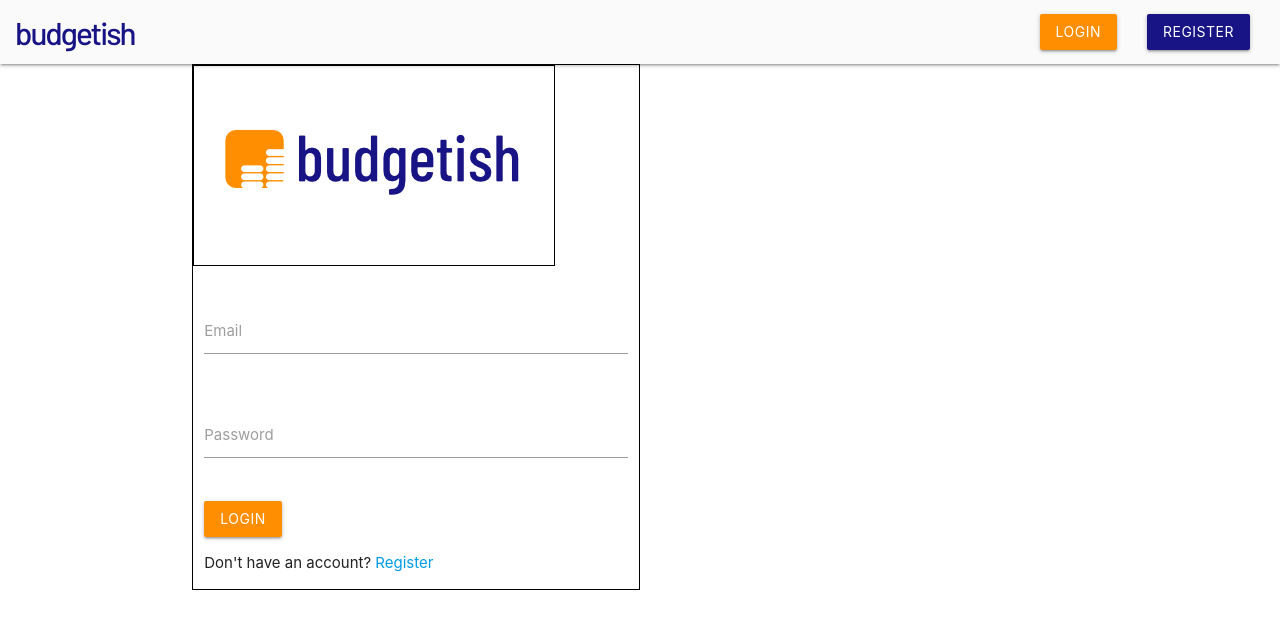
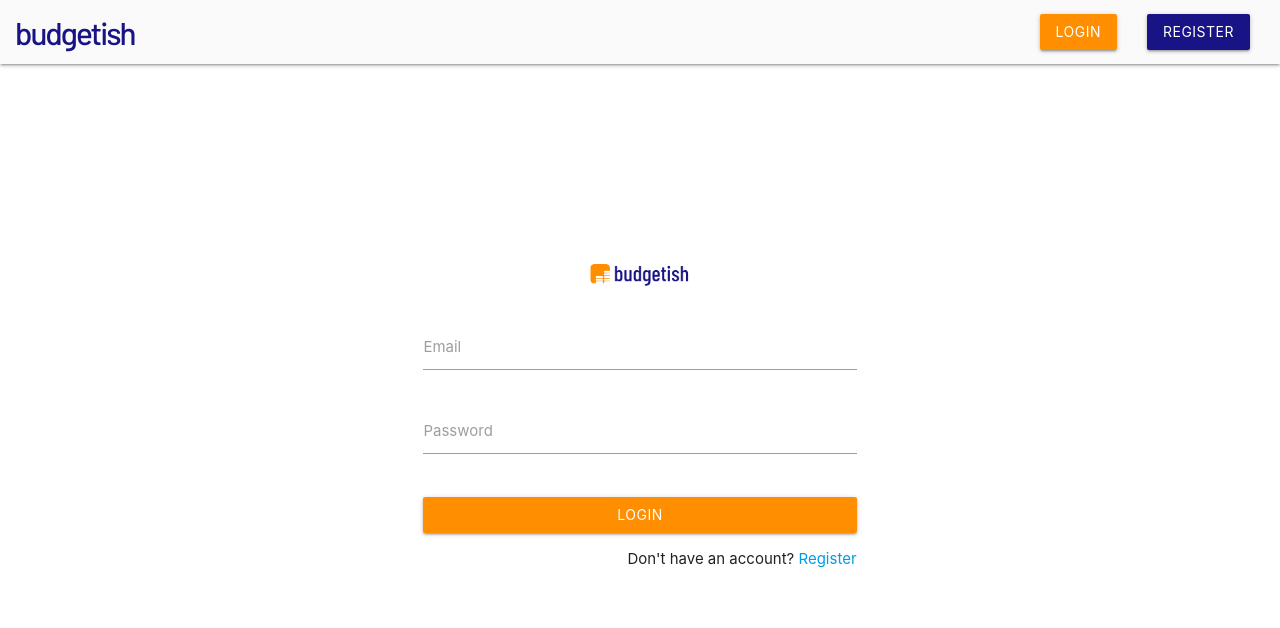
Before and after one commit to Ghidyon/budget-app, a plain HTML site: page index.html in a window 1280 px wide. Drawn offline with nearby package versions, Linux system fonts and the light colour scheme.

Commit message:
created form structure

```diff
--- a/index.html
+++ b/index.html
@@ -28,64 +28,30 @@
         </div>
     </nav>
 
-    <div class="container">
+    <div class="container center-page">
+
         <div class="row">
-            <form class="col s12 m9 l6 border">
+            <form class="col s12 m8 offset-m2 l8 offset-l2">
                 <div class="row">
-                    <img class="border col-6 offset-3 col-l4 offset-l4" src="./assets/images/budgetish.png" alt="">
+                    <div class="col s12 flex">
+                        <img class="logo" src="./assets/images/budgetish.png" alt="">
                     </div>
-                <div class="row">
                     <div class="input-field col s12">
                         <input id="email" type="email" class="validate">
                         <label for="email">Email</label>
                     </div>
-                </div>
-                <div class="row">
                     <div class="input-field col s12">
                         <input id="password" type="password" class="validate">
                         <label for="password">Password</label>
                     </div>
                 </div>
-                <a href="#" class="waves-effect waves-light btn orange">Login</a>
-                <p class="">Don't have an account? <a href="./assets/pages/signup.html">Register</a></p>
+                <a href="#" class="width-100 waves-effect waves-light btn orange">Login</a>
+                <p class="right-align">Don't have an account? <a href="./assets/pages/signup.html">Register</a></p>
             </form>
         </div>
-    </div>
-<!--
-    <nav class="navbar navbar-light bg-light fixed-top">
-        <div class="container-fluid">
-            <a class="navbar-brand text-dark-blue">budgetish</a>
-            <div class="navbar-nav d-flex flex-row">
-                <a class="me-3 btn text-white" id="orange" href="#">Login</a>
-                <a class="btn text-white" href="./assets/pages/signup.html">Register</a>
-            </div>
-        </div>
-    </nav>
-
-    <div class="container-fluid min-vh-100 d-flex flex-column align-items-center justify-content-center">
-
-        <form class="w-50 border border-1 rounded p-5">
-            <div class="row">
-                <img class="col-6 offset-3 col-lg-4 offset-lg-4" src="./assets/images/budgetish.png" alt="" srcset="">
-            </div>
-            <div class="row mb-3">
-                <label for="inputEmail3" class="col-sm-2 col-form-label">Email</label>
-                <div class="col-sm-10">
-                    <input type="email" class="form-control" id="inputEmail3">
-                </div>
-            </div>
-            <div class="row mb-3">
-                <label for="inputPassword3" class="col-sm-2 col-form-label">Password</label>
-                <div class="col-sm-10">
-                    <input type="password" class="form-control" id="inputPassword3">
-                </div>
-            </div>
-            <button type="submit" class="btn text-white w-100 mt-2">Login</button>
-            <p class="text-end mt-3 m-0">Don't have an account? <a href="./assets/pages/signup.html">Register</a></p>
-        </form>
 
     </div>
- -->
+
 </body>
 
 </html>
```
Lines whose indentation alone changed are shown as unchanged.
